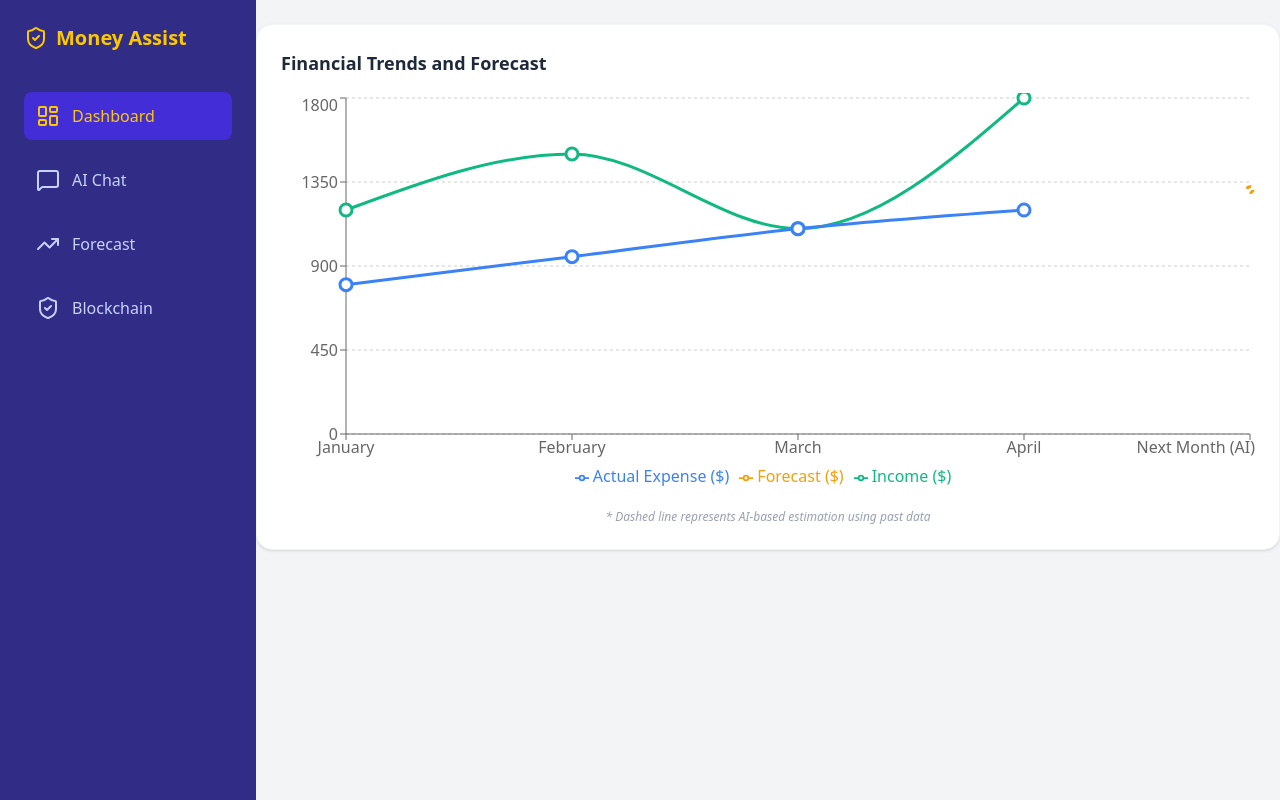
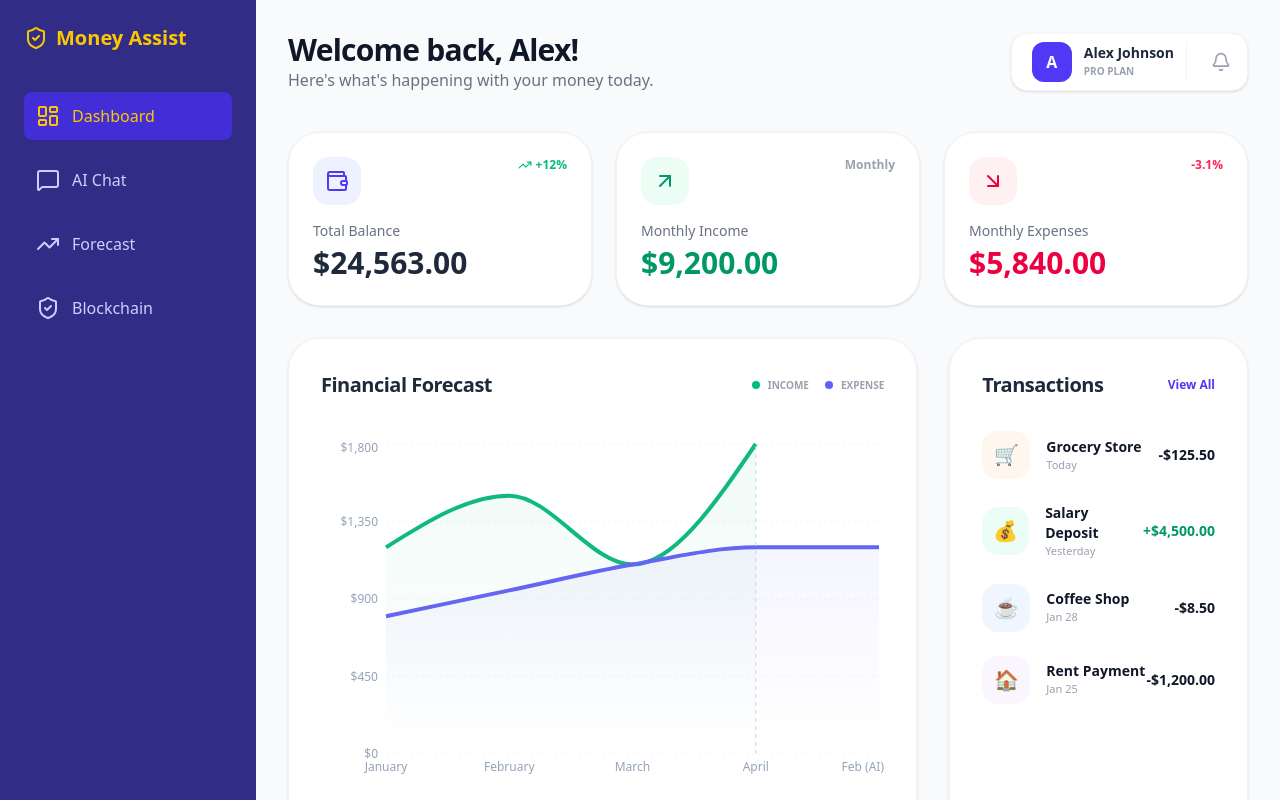
Before and after one commit to Mr-Savat/my-money-assistant, a React (Vite) app: page / in a window 1280 px wide. Built offline with nearby package versions, Linux system fonts and the light colour scheme.

Commit message:
(feature/developForecastView): update ForecastView.jsx and DashboardView.jsx

```diff
--- a/package.json
+++ b/package.json
@@ -20,6 +20,7 @@
     "react": "^19.2.0",
     "react-dom": "^19.2.0",
     "react-markdown": "^10.1.0",
+    "react-router-dom": "^7.13.0",
     "recharts": "^3.6.0",
     "tailwindcss": "^4.1.18",
     "xlsx": "^0.18.5"
--- a/src/components/DashboardView.jsx
+++ b/src/components/DashboardView.jsx
@@ -1,59 +1,170 @@
 import React from 'react';
-import { LineChart, Line, XAxis, YAxis, CartesianGrid, Tooltip, Legend, ResponsiveContainer, ReferenceLine } from 'recharts';
+import { AreaChart, Area, XAxis, YAxis, CartesianGrid, Tooltip, ResponsiveContainer, ReferenceLine } from 'recharts';
+import { User, Bell, Search, TrendingUp, Wallet, ArrowUpRight, ArrowDownRight, MoreHorizontal } from 'lucide-react';
 import { financeData } from "../constants";
 
-const FinanceChart = () => {
-  // Prepare data for Forecast Point (add 1 month after the existing data)
+const Dashboard = () => {
+  // 1. គណនាទិន្នន័យសម្រាប់ Forecast
   const lastMonth = financeData[financeData.length - 1];
   const prevMonth = financeData[financeData.length - 2];
-
   const lastTotal = Object.values(lastMonth.expenses).reduce((a, b) => a + b, 0);
   const prevTotal = Object.values(prevMonth.expenses).reduce((a, b) => a + b, 0);
-  const trend = (lastTotal - prevTotal) / prevTotal;
+  const trend = (lastTotal - prevTotal) / (prevTotal || 1);
   const prediction = Math.round(lastTotal * (1 + trend));
 
-  // Insert forecast data into array for displaying on the chart
   const chartData = [
     ...financeData.map(d => ({
       name: d.month,
       income: d.income,
       expense: Object.values(d.expenses).reduce((a, b) => a + b, 0),
     })),
-    { name: 'Next Month (AI)', forecast: prediction } // Forecast point
+    { name: 'Feb (AI)', forecast: prediction, expense: lastTotal }
   ];
 
+  const formatMoney = (value) => {
+    return `$${value.toLocaleString()}`;
+  };
+
+
   return (
-    <div className="bg-white p-6 rounded-2xl shadow-sm border border-gray-100 mt-6">
-      <h3 className="text-lg font-bold text-gray-800 mb-4">Financial Trends and Forecast</h3>
-      <div className="h-100 w-full">
-        <ResponsiveContainer width="100%" height="100%">
-          <LineChart data={chartData}>
-            <CartesianGrid strokeDasharray="3 3" vertical={false} />
-            <XAxis dataKey="name" />
-            <YAxis />
-            <Tooltip />
-            <Legend />
-            {/*
-            <ReferenceLine
-              y={1500}
-              label="Budget Limit"
-              stroke="red"
-              strokeDasharray="3 3"
-            /> */}
-            {/* Income line */}
-            <Line type="monotone" dataKey="income" stroke="#10b981" strokeWidth={3} name="Income ($)" dot={{ r: 6 }} />
-            {/* Actual expense line */}
-            <Line type="monotone" dataKey="expense" stroke="#3b82f6" strokeWidth={3} name="Actual Expense ($)" dot={{ r: 6 }} />
-            {/* Forecast line (use a different color to distinguish) */}
-            <Line type="dashed" dataKey="forecast" stroke="#f59e0b" strokeWidth={3} strokeDasharray="5 5" name="Forecast ($)" />
-          </LineChart>
-        </ResponsiveContainer>
+    <div className="min-h-screen bg-[#F8FAFC] p-4 md:p-8 text-[#1E293B] font-sans">
+      <div className="max-w-7xl mx-auto">
+
+        {/* --- SECTION 1: TOP NAVIGATION & USER PROFILE --- */}
+        <div className="flex flex-col md:flex-row justify-between items-start md:items-center mb-10 gap-4">
+          <div>
+            <h1 className="text-3xl font-black text-gray-900 tracking-tight">Welcome back, Alex!</h1>
+            <p className="text-gray-500 font-medium">Here's what's happening with your money today.</p>
+          </div>
+
+          <div className="flex items-center gap-4 bg-white p-2 rounded-2xl shadow-sm border border-gray-100">
+            <div className="flex items-center gap-3 px-3 border-r border-gray-100">
+              <div className="w-10 h-10 rounded-xl bg-indigo-600 flex items-center justify-center text-white font-bold">
+                A
+              </div>
+              <div className="hidden sm:block">
+                <p className="text-sm font-bold leading-none">Alex Johnson</p>
+                <p className="text-[10px] text-gray-400 mt-1 uppercase font-black">Pro Plan</p>
+              </div>
+            </div>
+            <button className="p-2 text-gray-400 hover:text-indigo-600 transition-colors">
+              <Bell size={20} />
+            </button>
+          </div>
+        </div>
+
+        {/* --- SECTION 2: SUMMARY CARDS --- */}
+        <div className="grid grid-cols-1 md:grid-cols-3 gap-6 mb-8">
+          <div className="bg-white p-6 rounded-4xl border border-gray-100 shadow-sm">
+            <div className="flex justify-between items-start mb-4">
+              <div className="p-3 bg-indigo-50 rounded-2xl text-indigo-600"><Wallet size={24} /></div>
+              <span className="flex items-center text-emerald-500 text-xs font-bold"><TrendingUp size={14} className="mr-1" /> +12%</span>
+            </div>
+            <p className="text-gray-500 text-sm font-medium">Total Balance</p>
+            <h2 className="text-3xl font-black mt-1">$24,563.00</h2>
+          </div>
+
+          <div className="bg-white p-6 rounded-4xl border border-gray-100 shadow-sm">
+            <div className="flex justify-between items-start mb-4">
+              <div className="p-3 bg-emerald-50 rounded-2xl text-emerald-600"><ArrowUpRight size={24} /></div>
+              <span className="text-gray-400 text-xs font-bold">Monthly</span>
+            </div>
+            <p className="text-gray-500 text-sm font-medium">Monthly Income</p>
+            <h2 className="text-3xl font-black mt-1 text-emerald-600">$9,200.00</h2>
+          </div>
+
+          <div className="bg-white p-6 rounded-4xl border border-gray-100 shadow-sm">
+            <div className="flex justify-between items-start mb-4">
+              <div className="p-3 bg-rose-50 rounded-2xl text-rose-600"><ArrowDownRight size={24} /></div>
+              <span className="text-rose-500 text-xs font-bold">-3.1%</span>
+            </div>
+            <p className="text-gray-500 text-sm font-medium">Monthly Expenses</p>
+            <h2 className="text-3xl font-black mt-1 text-rose-600">$5,840.00</h2>
+          </div>
+        </div>
+
+        {/* --- SECTION 3: MAIN CHART & TRANSACTIONS --- */}
+        <div className="grid grid-cols-1 lg:grid-cols-3 gap-8">
+
+          {/* Finance Chart (2/3 width) */}
+          <div className="lg:col-span-2 bg-white p-8 rounded-4xl border border-gray-100 shadow-sm">
+            <div className="flex justify-between items-center mb-10">
+              <h3 className="text-xl font-black tracking-tight">Financial Forecast</h3>
+              <div className="flex gap-4">
+                <div className="flex items-center gap-2"><span className="w-2 h-2 rounded-full bg-emerald-500"></span><span className="text-[10px] font-bold uppercase text-gray-400">Income</span></div>
+                <div className="flex items-center gap-2"><span className="w-2 h-2 rounded-full bg-indigo-500"></span><span className="text-[10px] font-bold uppercase text-gray-400">Expense</span></div>
+              </div>
+            </div>
+
+            <div className="h-87.5">
+              <ResponsiveContainer width="100%" height="100%">
+                <AreaChart data={chartData}>
+                  <defs>
+                    <linearGradient id="gradIncome" x1="0" y1="0" x2="0" y2="1"><stop offset="5%" stopColor="#10b981" stopOpacity={0.1} /><stop offset="95%" stopColor="#10b981" stopOpacity={0} /></linearGradient>
+                    <linearGradient id="gradExpense" x1="0" y1="0" x2="0" y2="1"><stop offset="5%" stopColor="#6366f1" stopOpacity={0.1} /><stop offset="95%" stopColor="#6366f1" stopOpacity={0} /></linearGradient>
+                  </defs>
+                  <CartesianGrid strokeDasharray="3 3" vertical={false} stroke="#F1F5F9" />
+                  <XAxis dataKey="name" axisLine={false} tickLine={false} tick={{ fill: '#94A3B8', fontSize: 12 }} />
+                  <YAxis axisLine={false} tickLine={false} tickFormatter={formatMoney} tick={{ fill: '#94A3B8', fontSize: 12 }} />
+                  <Tooltip formatter={(value, name) => {
+                    const labelMap = {
+                      income: "Income",
+                      expense: "Expense",
+                      forecast: "Forecast"
+                    };
+
+                    return [`$${value.toLocaleString()}`, labelMap[name]];
+                  }} contentStyle={{ borderRadius: '16px', border: 'none', boxShadow: '0 10px 15px -3px rgba(0,0,0,0.1)' }} />
+                  <Area type="monotone" dataKey="income" stroke="#10b981" strokeWidth={4} fill="url(#gradIncome)" />
+                  <Area type="monotone" dataKey="expense" stroke="#6366f1" strokeWidth={4} fill="url(#gradExpense)" />
+                  <Area type="monotone" dataKey="forecast" stroke="#F59E0B" strokeWidth={4} strokeDasharray="8 8" fill="transparent" />
+                  <ReferenceLine x={lastMonth.month} stroke="#CBD5E1" strokeDasharray="4 4" label={{ value: 'Now', position: 'top', fill: '#94A3B8', fontSize: 10, fontWeight: 'bold' }} />
+                </AreaChart>
+              </ResponsiveContainer>
+            </div>
+
+            <div className="mt-6 p-4 bg-amber-50 rounded-2xl border border-amber-100 flex items-center gap-3">
+              <div className="w-2 h-2 rounded-full bg-amber-500 animate-pulse"></div>
+              <p className="text-xs text-amber-800 font-medium italic">AI Prediction: You are expected to spend <span className="font-black">${prediction}</span> in the upcoming month.</p>
+            </div>
+          </div>
+
+          {/* Recent Transactions (1/3 width) */}
+          <div className="bg-white p-8 rounded-4xl border border-gray-100 shadow-sm flex flex-col">
+            <div className="flex justify-between items-center mb-8">
+              <h3 className="text-xl font-black tracking-tight">Transactions</h3>
+              <button className="text-indigo-600 text-xs font-bold hover:underline">View All</button>
+            </div>
+
+            <div className="space-y-6 flex-1">
+              {[
+                { name: 'Grocery Store', date: 'Today', amount: '-$125.50', icon: '🛒', color: 'bg-orange-50' },
+                { name: 'Salary Deposit', date: 'Yesterday', amount: '+$4,500.00', icon: '💰', color: 'bg-emerald-50' },
+                { name: 'Coffee Shop', date: 'Jan 28', amount: '-$8.50', icon: '☕', color: 'bg-blue-50' },
+                { name: 'Rent Payment', date: 'Jan 25', amount: '-$1,200.00', icon: '🏠', color: 'bg-purple-50' },
+              ].map((item, i) => (
+                <div key={i} className="flex items-center justify-between">
+                  <div className="flex items-center gap-4">
+                    <div className={`w-12 h-12 ${item.color} rounded-2xl flex items-center justify-center text-xl`}>{item.icon}</div>
+                    <div>
+                      <p className="text-sm font-bold text-gray-900">{item.name}</p>
+                      <p className="text-[11px] text-gray-400 font-medium">{item.date}</p>
+                    </div>
+                  </div>
+                  <p className={`text-sm font-black ${item.amount.startsWith('+') ? 'text-emerald-600' : 'text-gray-900'}`}>{item.amount}</p>
+                </div>
+              ))}
+            </div>
+
+            <button className="mt-8 w-full py-4 bg-gray-900 text-white rounded-2xl font-bold text-sm hover:bg-black transition-all shadow-lg active:scale-95">
+              Add Transaction
+            </button>
+          </div>
+
+        </div>
       </div>
-      <p className="text-xs text-center text-gray-400 mt-4 italic">
-        * Dashed line represents AI-based estimation using past data
-      </p>
     </div>
   );
 };
 
-export default FinanceChart;
+export default Dashboard;
```
Also changed, not shown: 1 other file (tests, documents, lock files or other folders).
